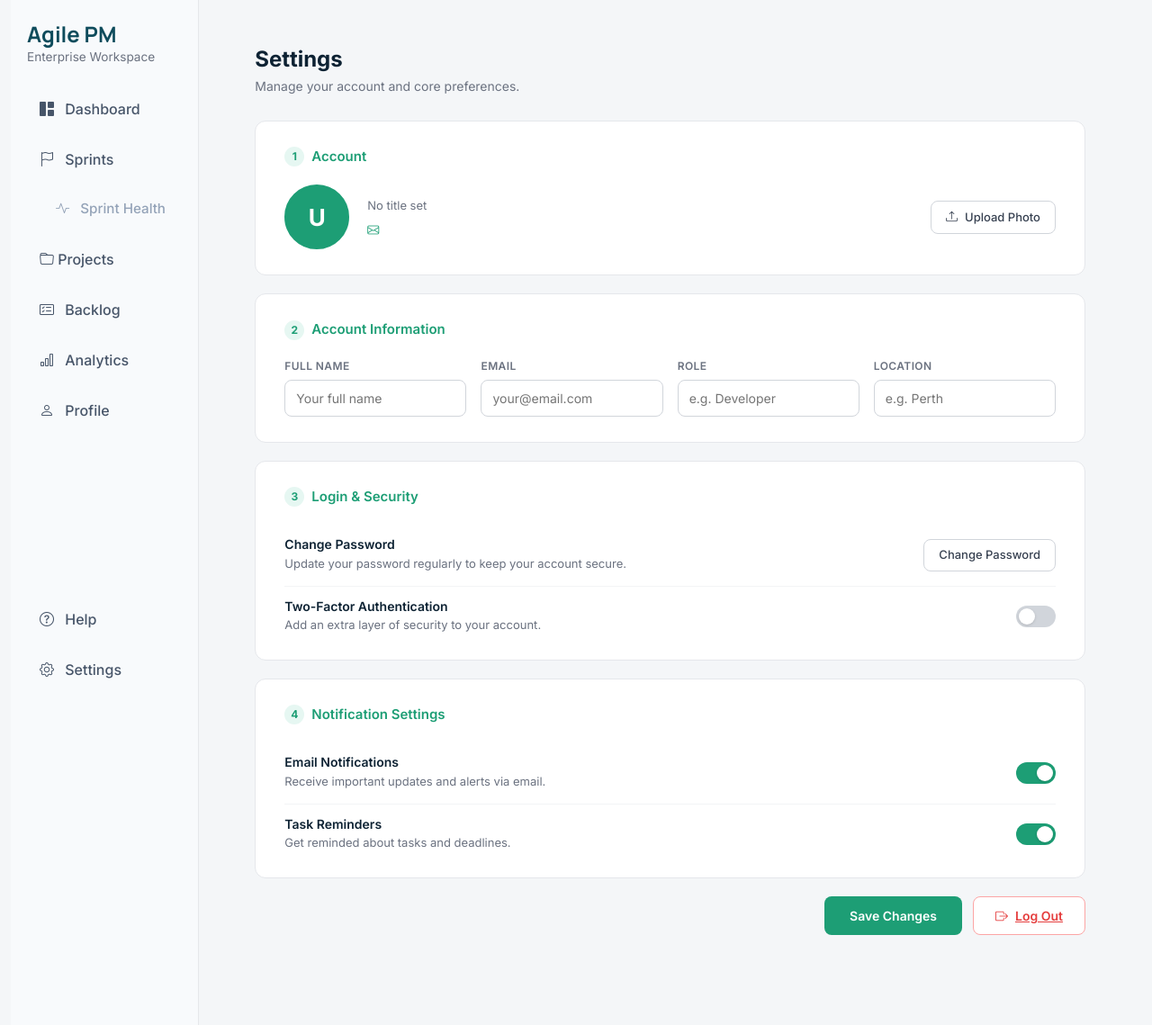
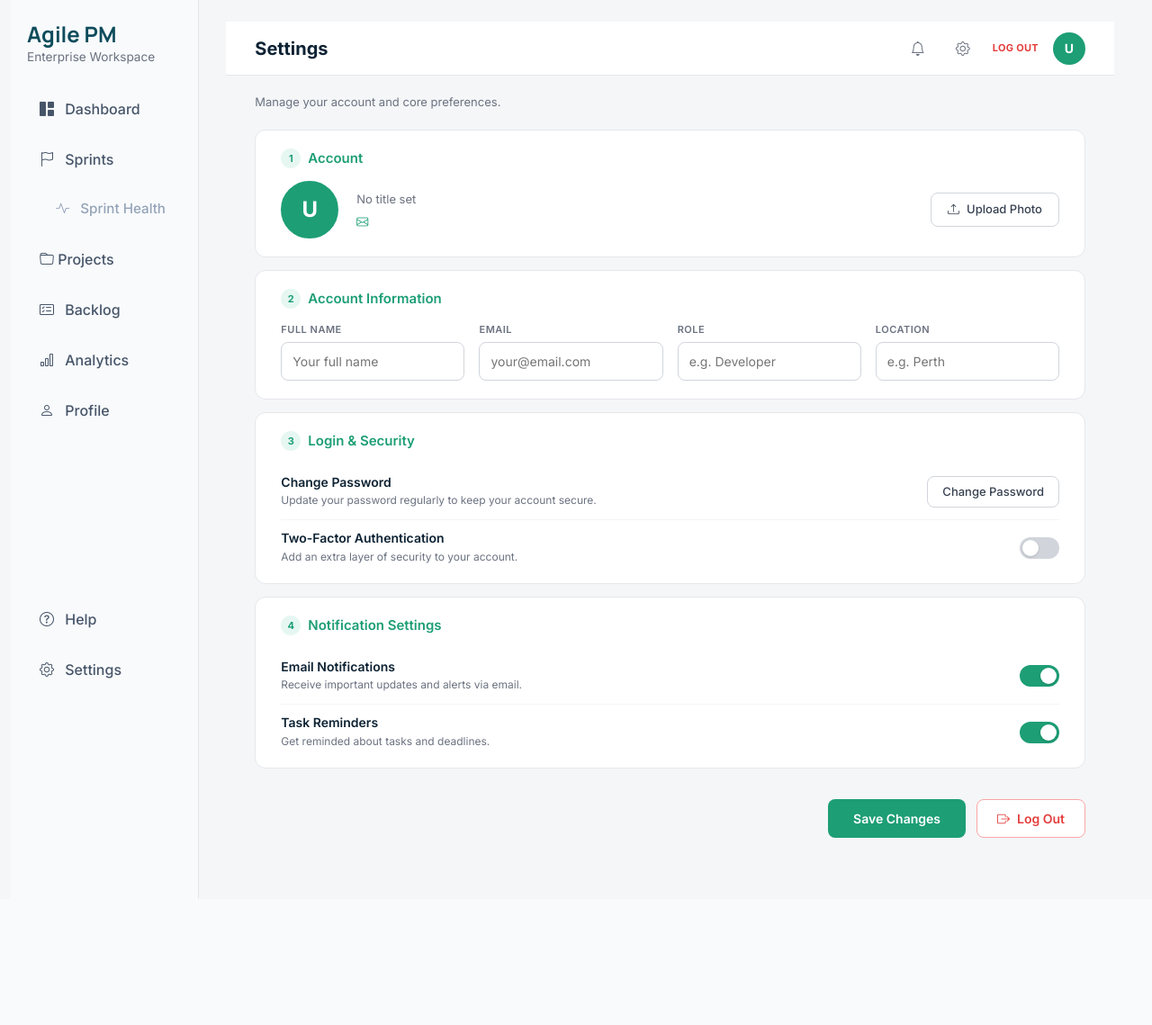
Before and after one commit to amitmath/CITS5505-Project, a Flask app: template app/templates/settings.html in a window 1280 px wide. Shown: the whole page at 90% size. After the commit the page ends 999 px from the top, so only its background shows below. Run offline with Flask 3, Linux system fonts and the light colour scheme; the template is opened without the code that fills it, so the values that code supplies are empty.

Commit message:
Add Settings page UI with account info, password change, notifications #35

```diff
--- a/app/static/css/settings.css
+++ b/app/static/css/settings.css
@@ -1,22 +1,101 @@
 /* ── Settings Page ── */
 
 .settings-wrapper {
-    max-width: 1100px;
-    margin: 0 auto;
-    padding: 28px 32px;
+    padding: 0;
+    height: 100%;
+    display: flex;
+    flex-direction: column;
 }
 
-.settings-page-title {
-    font-size: 24px;
+.settings-topbar {
+    background: #fff;
+    border-bottom: 1px solid #e5e7eb;
+    padding: 0 32px;
+    height: 60px;
+    display: flex;
+    align-items: center;
+    justify-content: space-between;
+    flex-shrink: 0;
+}
+
+.settings-topbar-title {
+    font-size: 20px;
     font-weight: 700;
     color: #0d2233;
-    margin-bottom: 4px;
+}
+
+.settings-topbar-right {
+    display: flex;
+    align-items: center;
+    gap: 16px;
+}
+
+.topbar-icon-btn {
+    width: 34px;
+    height: 34px;
+    border-radius: 8px;
+    display: flex;
+    align-items: center;
+    justify-content: center;
+    color: #6b7280;
+    cursor: pointer;
+    background: none;
+    border: none;
+}
+
+.topbar-user-name {
+    font-size: 14px;
+    font-weight: 600;
+    color: #0d2233;
+    line-height: 1.2;
+}
+
+.topbar-logout {
+    font-size: 11px;
+    font-weight: 700;
+    color: #e53e3e;
+    letter-spacing: 0.3px;
+    text-decoration: none;
+    display: block;
+}
+
+.topbar-logout:hover { color: #c53030; }
+
+.topbar-avatar {
+    width: 36px;
+    height: 36px;
+    border-radius: 50%;
+    object-fit: cover;
+    border: 2px solid #e5e7eb;
+}
+
+.topbar-avatar-initials {
+    width: 36px;
+    height: 36px;
+    border-radius: 50%;
+    background: #1D9E75;
+    color: #fff;
+    font-size: 14px;
+    font-weight: 700;
+    display: flex;
+    align-items: center;
+    justify-content: center;
+}
+
+/* ── Body area ── */
+.settings-body {
+    flex: 1;
+    padding: 24px 32px 20px;
+    overflow-y: auto;
+    display: flex;          /* 加这行 */
+    flex-direction: column; /* 加这行 */
 }
 
 .settings-page-sub {
-    font-size: 14px;
+    font-size: 13px;
     color: #6b7280;
-    margin-bottom: 28px;
+    margin-bottom: 20px;
+    margin-top: -4px;
 }
 
 /* ── Section Card ── */
@@ -24,15 +103,15 @@
     background: #fff;
     border: 1px solid #e5e7eb;
     border-radius: 12px;
-    padding: 28px 32px;
-    margin-bottom: 20px;
+    padding: 20px 28px;
+    margin-bottom: 14px;
 }
 
 .settings-section-heading {
     font-size: 15px;
     font-weight: 600;
     color: #1D9E75;
-    margin-bottom: 20px;
+    margin-bottom: 14px;
     display: flex;
     align-items: center;
     gap: 8px;
@@ -47,7 +126,7 @@
     border-radius: 50%;
     background: #e6f7f2;
     color: #1D9E75;
-    font-size: 12px;
+    font-size: 11px;
     font-weight: 700;
     flex-shrink: 0;
 }
@@ -59,39 +138,34 @@
     gap: 20px;
 }
 
-.account-avatar-wrap {
-    position: relative;
+.account-avatar {
+    width: 64px;
+    height: 64px;
+    border-radius: 50%;
+    object-fit: cover;
+    border: 3px solid #1D9E75;
     flex-shrink: 0;
 }
 
-.account-avatar {
-    width: 72px;
-    height: 72px;
-    border-radius: 50%;
-    object-fit: cover;
-    border: 3px solid #1D9E75;
-}
-
 .account-avatar-initials {
-    width: 72px;
-    height: 72px;
+    width: 64px;
+    height: 64px;
     border-radius: 50%;
     background: #1D9E75;
     color: #fff;
-    font-size: 26px;
+    font-size: 24px;
     font-weight: 700;
     display: flex;
     align-items: center;
     justify-content: center;
     border: 3px solid #1D9E75;
+    flex-shrink: 0;
 }
 
-.account-info {
-    flex: 1;
-}
+.account-info { flex: 1; }
 
 .account-name {
-    font-size: 18px;
+    font-size: 17px;
     font-weight: 700;
     color: #0d2233;
     margin-bottom: 2px;
@@ -100,19 +174,18 @@
 .account-role {
     font-size: 13px;
     color: #6b7280;
-    margin-bottom: 8px;
+    margin-bottom: 6px;
 }
 
 .account-meta {
     display: flex;
-    gap: 16px;
-    flex-wrap: wrap;
+    gap: 18px;
 }
 
 .account-meta-item {
     display: flex;
     align-items: center;
-    gap: 6px;
+    gap: 5px;
     font-size: 13px;
     color: #6b7280;
 }
@@ -127,7 +200,7 @@
     display: flex;
     align-items: center;
     gap: 8px;
-    padding: 8px 16px;
+    padding: 8px 18px;
     border: 1px solid #d1d5db;
     border-radius: 8px;
     background: #fff;
@@ -152,23 +225,19 @@
     gap: 16px;
 }
 
-@media (max-width: 900px) {
-    .info-grid { grid-template-columns: repeat(2, 1fr); }
-}
-
 .form-label-settings {
-    font-size: 12px;
+    font-size: 11px;
     font-weight: 600;
     color: #6b7280;
     margin-bottom: 6px;
     display: block;
     text-transform: uppercase;
-    letter-spacing: 0.4px;
+    letter-spacing: 0.5px;
 }
 
 .form-input-settings {
     width: 100%;
-    padding: 9px 12px;
+    padding: 10px 12px;
     border: 1px solid #d1d5db;
     border-radius: 8px;
     font-size: 14px;
@@ -183,12 +252,19 @@
     box-shadow: 0 0 0 3px rgba(29, 158, 117, 0.12);
 }
 
-/* ── Section 3: Login & Security ── */
+/* ── Sections 3 & 4 side by side ── */
+.security-notification-grid {
+    display: grid;
+    grid-template-columns: 1fr;   /* 把 1fr 1fr 改成 1fr */
+    gap: 14px;
+    margin-bottom: 14px;
+}
+
 .security-row {
     display: flex;
     align-items: center;
     justify-content: space-between;
-    padding: 14px 0;
+    padding: 12px 0;
     border-bottom: 1px solid #f3f4f6;
 }
 
@@ -205,7 +281,7 @@
 }
 
 .security-row-left p {
-    font-size: 13px;
+    font-size: 12px;
     color: #6b7280;
     margin: 0;
 }
@@ -220,7 +296,7 @@
     font-weight: 500;
     cursor: pointer;
     white-space: nowrap;
-    transition: background 0.15s, border-color 0.15s;
+    transition: background 0.15s;
 }
 
 .btn-change-pw:hover {
@@ -237,11 +313,7 @@
     flex-shrink: 0;
 }
 
-.toggle-switch input {
-    opacity: 0;
-    width: 0;
-    height: 0;
-}
+.toggle-switch input { opacity: 0; width: 0; height: 0; }
 
 .toggle-slider {
     position: absolute;
@@ -265,21 +337,15 @@
     box-shadow: 0 1px 3px rgba(0,0,0,0.15);
 }
 
-.toggle-switch input:checked + .toggle-slider {
-    background: #1D9E75;
-}
-
-.toggle-switch input:checked + .toggle-slider::before {
-    transform: translateX(20px);
-}
+.toggle-switch input:checked + .toggle-slider { background: #1D9E75; }
+.toggle-switch input:checked + .toggle-slider::before { transform: translateX(20px); }
 
 /* ── Bottom Action Bar ── */
 .settings-action-bar {
     display: flex;
     justify-content: flex-end;
     gap: 12px;
-    margin-top: 8px;
-    padding-bottom: 32px;
+    padding-bottom: 8px;
 }
 
 .btn-save {
@@ -294,12 +360,10 @@
     transition: background 0.15s;
 }
 
-.btn-save:hover {
-    background: #17876a;
-}
+.btn-save:hover { background: #17876a; }
 
-.btn-logout {
-    padding: 10px 24px;
+.btn-logout-bar {
+    padding: 10px 22px;
     background: #fff;
     color: #e53e3e;
     border: 1px solid #fca5a5;
@@ -310,14 +374,13 @@
     display: flex;
     align-items: center;
     gap: 8px;
+    text-decoration: none;
     transition: background 0.15s;
 }
 
-.btn-logout:hover {
-    background: #fff5f5;
-}
+.btn-logout-bar:hover { background: #fff5f5; color: #e53e3e; }
 
-/* ── Change Password Modal ── */
+/* ── Modal ── */
 .modal-content {
     border-radius: 12px;
     border: none;
@@ -326,7 +389,7 @@
 
 .modal-header {
     border-bottom: 1px solid #f3f4f6;
-    padding: 20px 24px 16px;
+    padding: 18px 24px 14px;
 }
 
 .modal-title {
@@ -335,13 +398,11 @@
     color: #0d2233;
 }
 
-.modal-body {
-    padding: 20px 24px;
-}
+.modal-body { padding: 18px 24px; }
 
 .modal-footer {
     border-top: 1px solid #f3f4f6;
-    padding: 16px 24px;
+    padding: 14px 24px;
     gap: 10px;
 }
 
@@ -361,17 +422,17 @@
 }
 
 .strength-label {
-    font-size: 11px;
+    font-size: 12px;
     margin-top: 4px;
     color: #9ca3af;
 }
 
-/* ── Flash messages ── */
+/* ── Flash ── */
 .flash-settings {
     padding: 12px 16px;
     border-radius: 8px;
     font-size: 13px;
-    margin-bottom: 16px;
+    margin-bottom: 14px;
     display: flex;
     align-items: center;
     gap: 10px;
@@ -388,3 +449,13 @@
     color: #a32d2d;
     border: 1px solid #f09595;
 }
+
+#settings-form {
+    flex: 1;
+    display: flex;
+    flex-direction: column;
+}
+
+#settings-form .settings-action-bar {
+    margin-top: 20px;
+}
--- a/app/templates/settings.html
+++ b/app/templates/settings.html
@@ -9,6 +9,34 @@
 
 {% block content %}
 <div class="settings-wrapper">
+
+    <!-- ── Topbar (matches dashboard style) ── -->
+    <div class="settings-topbar">
+        <span class="settings-topbar-title">Settings</span>
+        <div class="settings-topbar-right">
+            <button class="topbar-icon-btn">
+                <i class="bi bi-bell" style="font-size:16px;"></i>
+            </button>
+            <button class="topbar-icon-btn">
+                <i class="bi bi-gear" style="font-size:16px;"></i>
+            </button>
+            <div style="text-align:right;">
+                <div class="topbar-user-name">{{ g.user.full_name or g.user.username }}</div>
+                <a href="{{ url_for('logout') }}" class="topbar-logout">LOG OUT</a>
+            </div>
+            {% if g.user.avatar_url %}
+                <img src="{{ url_for('static', filename='uploads/' + g.user.avatar_url) }}"
+                     alt="Avatar" class="topbar-avatar">
+            {% else %}
+                <div class="topbar-avatar-initials">
+                    {{ g.user.full_name[0].upper() if g.user.full_name else 'U' }}
+                </div>
+            {% endif %}
+        </div>
+    </div>
+
+    <!-- ── Main body ── -->
+    <div class="settings-body">
 
         {% with messages = get_flashed_messages(with_categories=true) %}
             {% if messages %}
@@ -25,10 +53,10 @@
             {% endif %}
         {% endwith %}
 
-    <h1 class="settings-page-title">Settings</h1>
         <p class="settings-page-sub">Manage your account and core preferences.</p>
 
-    <form method="POST" action="{{ url_for('settings') }}" enctype="multipart/form-data" id="settings-form">
+        <form method="POST" action="{{ url_for('settings') }}"
+              enctype="multipart/form-data" id="settings-form">
 
             <!-- ── Section 1: Account ── -->
             <div class="settings-card">
@@ -37,21 +65,17 @@
                     Account
                 </div>
                 <div class="account-display">
-                <div class="account-avatar-wrap">
                     {% if g.user.avatar_url %}
                         <img src="{{ url_for('static', filename='uploads/' + g.user.avatar_url) }}"
-                             alt="Avatar"
-                             class="account-avatar"
-                             id="avatar-preview">
+                             alt="Avatar" class="account-avatar" id="avatar-preview">
                     {% else %}
                         <div class="account-avatar-initials" id="avatar-initials">
                             {{ g.user.full_name[0].upper() if g.user.full_name else 'U' }}
                         </div>
                     {% endif %}
-                </div>
                     <div class="account-info">
                         <div class="account-name">{{ g.user.full_name or g.user.username }}</div>
-                    <div class="account-role">{{ g.user.job_title or 'No title set' }}</div>
+                        <div class="account-role">{{ g.user.title or 'No title set' }}</div>
                         <div class="account-meta">
                             <span class="account-meta-item">
                                 <i class="bi bi-envelope"></i>
@@ -69,11 +93,8 @@
                         <i class="bi bi-upload"></i>
                         Upload Photo
                     </label>
-                <input type="file"
-                       id="avatar-upload"
-                       name="avatar"
-                       accept="image/*"
-                       class="d-none">
+                    <input type="file" id="avatar-upload" name="avatar"
+                           accept="image/*" class="d-none">
                 </div>
             </div>
 
@@ -85,64 +106,47 @@
                 </div>
                 <div class="info-grid">
                     <div>
-                    <label class="form-label-settings" for="full_name">Full Name</label>
-                    <input type="text"
-                           id="full_name"
-                           name="full_name"
-                           class="form-input-settings"
-                           value="{{ g.user.full_name or '' }}"
-                           placeholder="Your full name">
+                        <label class="form-label-settings">Full Name</label>
+                        <input type="text" name="full_name" class="form-input-settings"
+                               value="{{ g.user.full_name or '' }}" placeholder="Your full name">
                     </div>
                     <div>
-                    <label class="form-label-settings" for="email">Email</label>
-                    <input type="email"
-                           id="email"
-                           name="email"
-                           class="form-input-settings"
-                           value="{{ g.user.email or '' }}"
-                           placeholder="your@email.com">
+                        <label class="form-label-settings">Email</label>
+                        <input type="email" name="email" class="form-input-settings"
+                               value="{{ g.user.email or '' }}" placeholder="your@email.com">
                     </div>
                     <div>
-                    <label class="form-label-settings" for="job_title">Role</label>
-                    <input type="text"
-                           id="job_title"
-                           name="job_title"
-                           class="form-input-settings"
-                           value="{{ g.user.job_title or '' }}"
-                           placeholder="e.g. Developer">
+                        <label class="form-label-settings">Role</label>
+                        <input type="text" name="job_title" class="form-input-settings"
+                               value="{{ g.user.title or '' }}" placeholder="e.g. Developer">
                     </div>
                     <div>
-                    <label class="form-label-settings" for="location">Location</label>
-                    <input type="text"
-                           id="location"
-                           name="location"
-                           class="form-input-settings"
-                           value="{{ g.user.location or '' }}"
-                           placeholder="e.g. Perth">
+                        <label class="form-label-settings">Location</label>
+                        <input type="text" name="location" class="form-input-settings"
+                               value="{{ g.user.location or '' }}" placeholder="e.g. Perth">
                     </div>
                 </div>
             </div>
 
-        <!-- ── Section 3: Login & Security ── -->
-        <div class="settings-card">
+            <!-- ── Sections 3 & 4 side by side ── -->
+            <div class="security-notification-grid">
+
+                <div class="settings-card" style="margin-bottom:0;">
                     <div class="settings-section-heading">
                         <span class="settings-section-number">3</span>
                         Login &amp; Security
                     </div>
-
                     <div class="security-row">
                         <div class="security-row-left">
                             <h6>Change Password</h6>
                             <p>Update your password regularly to keep your account secure.</p>
                         </div>
-                <button type="button"
-                        class="btn-change-pw"
+                        <button type="button" class="btn-change-pw"
                                 data-bs-toggle="modal"
                                 data-bs-target="#changePasswordModal">
                             Change Password
                         </button>
                     </div>
-
                     <div class="security-row">
                         <div class="security-row-left">
                             <h6>Two-Factor Authentication</h6>
@@ -155,13 +159,11 @@
                     </div>
                 </div>
 
-        <!-- ── Section 4: Notification Settings ── -->
-        <div class="settings-card">
+                <div class="settings-card" style="margin-bottom:0;">
                     <div class="settings-section-heading">
                         <span class="settings-section-number">4</span>
                         Notification Settings
                     </div>
-
                     <div class="security-row">
                         <div class="security-row-left">
                             <h6>Email Notifications</h6>
@@ -172,7 +174,6 @@
                             <span class="toggle-slider"></span>
                         </label>
                     </div>
-
                     <div class="security-row">
                         <div class="security-row-left">
                             <h6>Task Reminders</h6>
@@ -185,18 +186,21 @@
                     </div>
                 </div>
 
+            </div>
+
             <!-- ── Action Bar ── -->
             <div class="settings-action-bar">
                 <button type="submit" name="action" value="save_profile" class="btn-save">
                     Save Changes
                 </button>
-            <a href="{{ url_for('logout') }}" class="btn-logout">
+                <a href="{{ url_for('logout') }}" class="btn-logout-bar">
                     <i class="bi bi-box-arrow-right"></i>
                     Log Out
                 </a>
             </div>
 
         </form>
+    </div>
 </div>
 
 <!-- ── Change Password Modal ── -->
@@ -210,22 +214,15 @@
             <form method="POST" action="{{ url_for('settings') }}" id="pw-form">
                 <div class="modal-body">
                     <div id="pw-flash" class="flash-settings flash-danger d-none"></div>
-
                     <div class="mb-3">
                         <label class="form-label-settings">Current Password</label>
-                        <input type="password"
-                               name="current_password"
-                               id="current_password"
-                               class="form-input-settings"
-                               placeholder="Enter current password">
+                        <input type="password" name="current_password" id="current_password"
+                               class="form-input-settings" placeholder="Enter current password">
                     </div>
                     <div class="mb-3">
                         <label class="form-label-settings">New Password</label>
-                        <input type="password"
-                               name="new_password"
-                               id="new_password"
-                               class="form-input-settings"
-                               placeholder="At least 8 characters"
+                        <input type="password" name="new_password" id="new_password"
+                               class="form-input-settings" placeholder="At least 8 characters"
                                oninput="checkStrength(this.value)">
                         <div class="password-strength-bar">
                             <div class="password-strength-fill" id="strength-fill"></div>
@@ -234,16 +231,16 @@
                     </div>
                     <div class="mb-1">
                         <label class="form-label-settings">Confirm New Password</label>
-                        <input type="password"
-                               name="confirm_password"
-                               id="confirm_password"
-                               class="form-input-settings"
-                               placeholder="Repeat new password">
+                        <input type="password" name="confirm_password" id="confirm_password"
+                               class="form-input-settings" placeholder="Repeat new password">
                     </div>
                 </div>
                 <div class="modal-footer">
-                    <button type="button" class="btn-outline-secondary btn btn-sm" data-bs-dismiss="modal">Cancel</button>
-                    <button type="button" class="btn-save" onclick="submitPassword()">Update Password</button>
+                    <button type="button" class="btn btn-sm btn-outline-secondary"
+                            data-bs-dismiss="modal">Cancel</button>
+                    <button type="button" class="btn-save" onclick="submitPassword()">
+                        Update Password
+                    </button>
                 </div>
             </form>
         </div>
@@ -254,7 +251,6 @@
 
 {% block extra_js %}
 <script>
-// ── Avatar preview ──
 document.getElementById('avatar-upload').addEventListener('change', function(e) {
     var file = e.target.files[0];
     if (!file) return;
@@ -275,7 +271,6 @@ document.getElementById('avatar-upload').addEventListener('change', function(e)
     reader.readAsDataURL(file);
 });
 
-// ── Password strength ──
 function checkStrength(val) {
     var fill = document.getElementById('strength-fill');
     var label = document.getElementById('strength-label');
@@ -298,26 +293,15 @@ function checkStrength(val) {
     label.style.color = lv.c;
 }
 
-// ── Password form submit ──
 function submitPassword() {
     var cur = document.getElementById('current_password').value.trim();
     var nw  = document.getElementById('new_password').value;
     var cf  = document.getElementById('confirm_password').value;
     var flash = document.getElementById('pw-flash');
-
     flash.classList.add('d-none');
-
-    if (!cur) {
-        showPwFlash('Current password is required.'); return;
-    }
-    if (nw.length < 8) {
-        showPwFlash('New password must be at least 8 characters.'); return;
-    }
-    if (nw !== cf) {
-        showPwFlash('Passwords do not match.'); return;
-    }
-
-    // add hidden action field and submit
+    if (!cur) { showPwFlash('Current password is required.'); return; }
+    if (nw.length < 8) { showPwFlash('New password must be at least 8 characters.'); return; }
+    if (nw !== cf) { showPwFlash('Passwords do not match.'); return; }
     var input = document.createElement('input');
     input.type = 'hidden';
     input.name = 'action';
```
Lines whose indentation alone changed are shown as unchanged.
